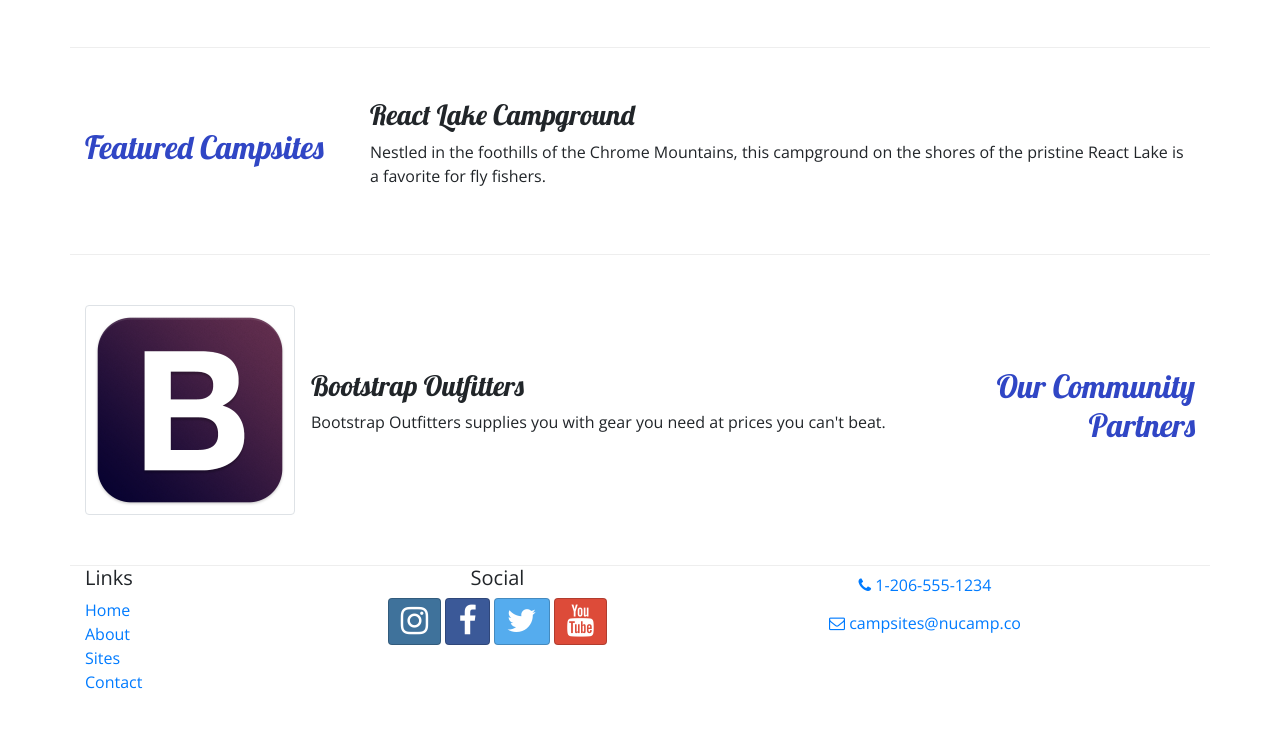
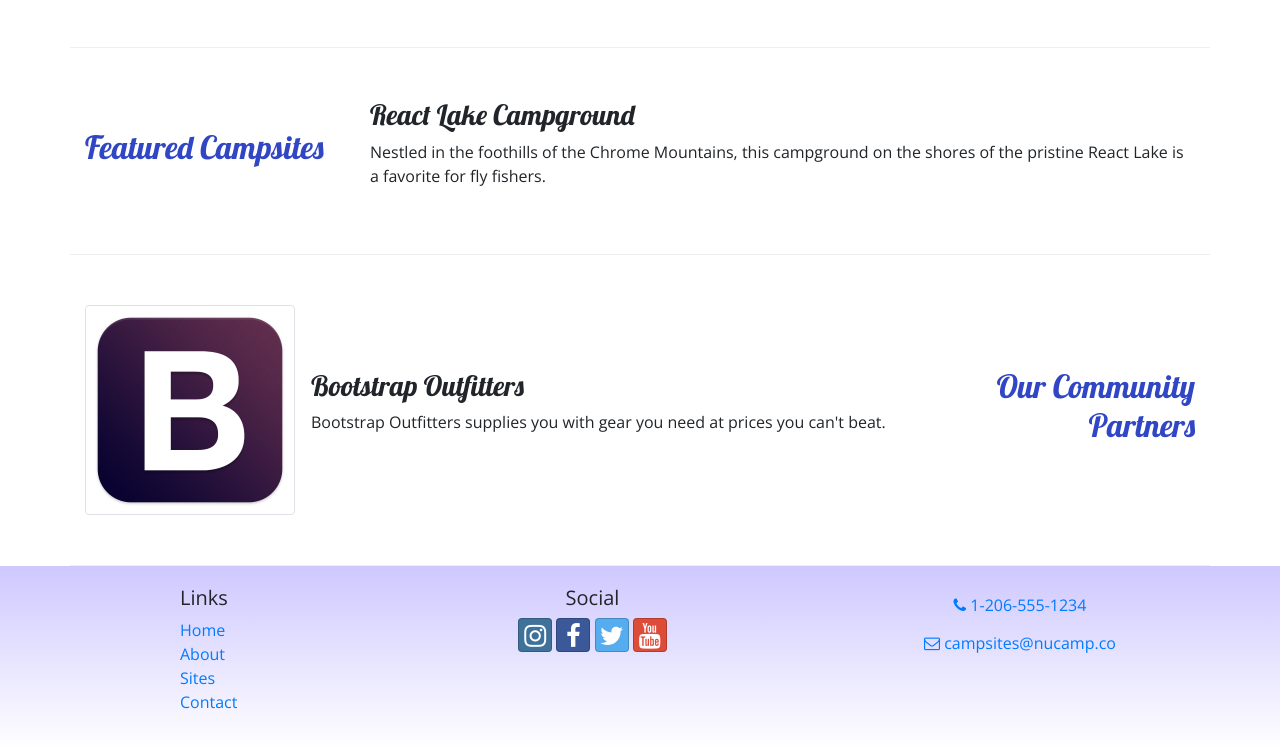
Before and after one commit to Misjly/nucampsite, a website: page index.html in a window 1280 px wide. Shown: the part 483-1231 px from the top of the page. Before the commit the page ends 1193 px from the top, so only its background shows below. Drawn offline with nearby package versions, Linux system fonts and the light colour scheme.

Commit message:
Classes Fix

```diff
--- a/index.html
+++ b/index.html
@@ -92,10 +92,10 @@
         </div>
     </div>
 
-    <footer>
+    <footer class="site-footer">
         <div class="container">
             <div class="row">
-                <div class="col-4 col-sm-2">
+                <div class="col-4 col-sm-2 offset-1">
                     <h5>Links</h5>
                     <ul class="list-unstyled">
                         <li><a href="#">Home</a></li>
@@ -106,10 +106,10 @@
                 </div>
                 <div class="col-6 col-sm-5 text-center">
                     <h5>Social</h5>
-                    <a class="btn btn-instagram" href="http://instagram.com/"><i class="fa fa-instagram fa-2x"></i></a>
-                    <a class="btn btn-facebook" href="http://facebook.com/"><i class="fa fa-facebook fa-2x"></i></a>
-                    <a class="btn btn-twitter" href="http://twitter.com/"><i class="fa fa-twitter fa-2x"></i></a>
-                    <a class="btn btn-google" href="http://youtube.com/"><i class="fa fa-youtube fa-2x"></i></a>
+                    <a class="btn btn-social-icon btn-instagram" href="http://instagram.com/"><i class="fa fa-instagram"></i></a>
+                    <a class="btn btn-social-icon btn-facebook" href="http://facebook.com/"><i class="fa fa-facebook"></i></a>
+                    <a class="btn btn-social-icon btn-twitter" href="http://twitter.com/"><i class="fa fa-twitter"></i></a>
+                    <a class="btn btn-social-icon btn-google" href="http://youtube.com/"><i class="fa fa-youtube"></i></a>
                 </div>
                 <div class="col-sm-4 text-center">
                     <a role="button" class="btn btn-link" href="tel:+12065551234"><i class="fa fa-phone"></i> 1-206-555-1234</a><br />
```
Also changed, not shown: aboutus.html (+4 -4 lines), contactus.html (+5 -5 lines), package.json (+11 -1 lines), 1 other file.
